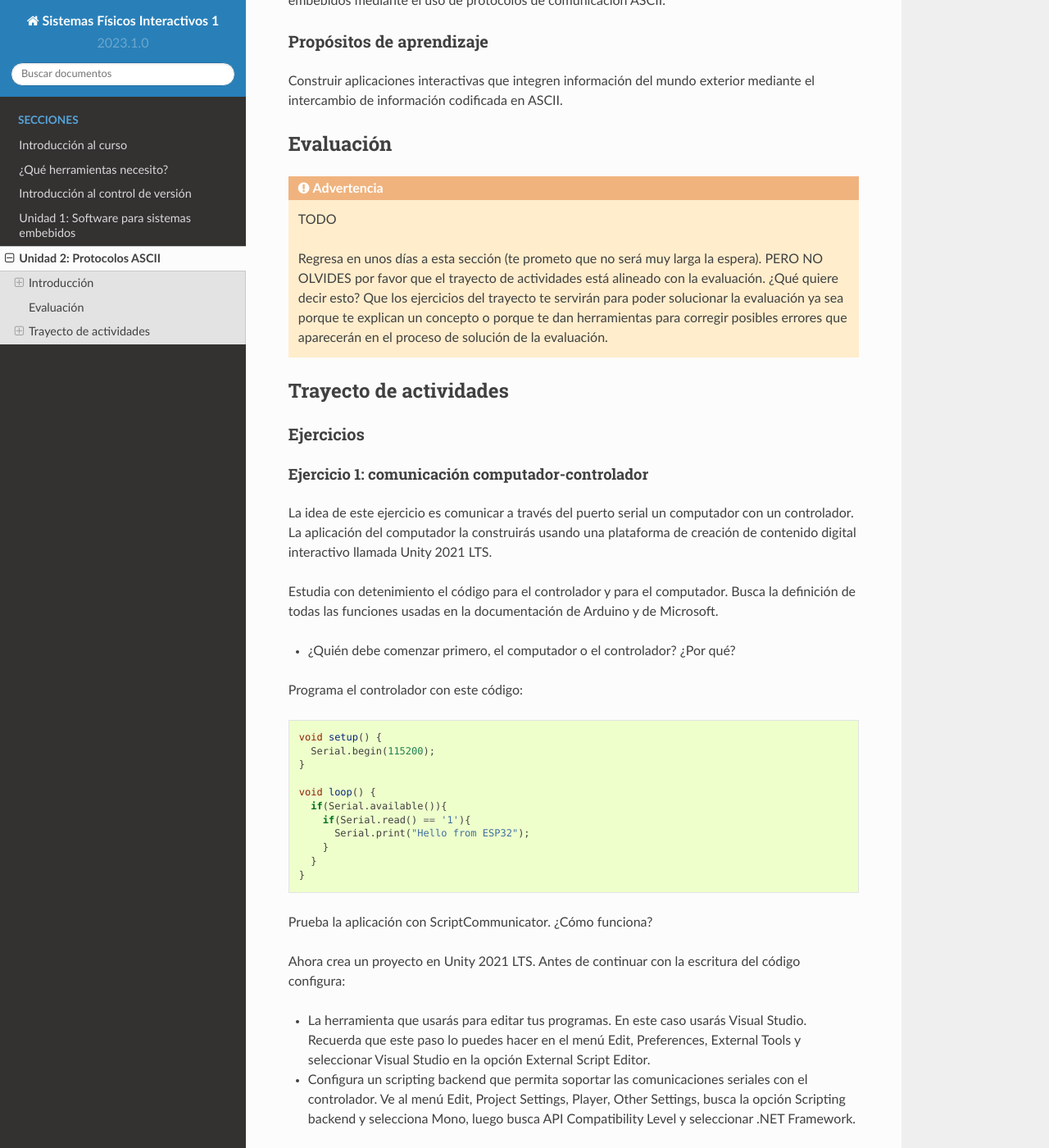
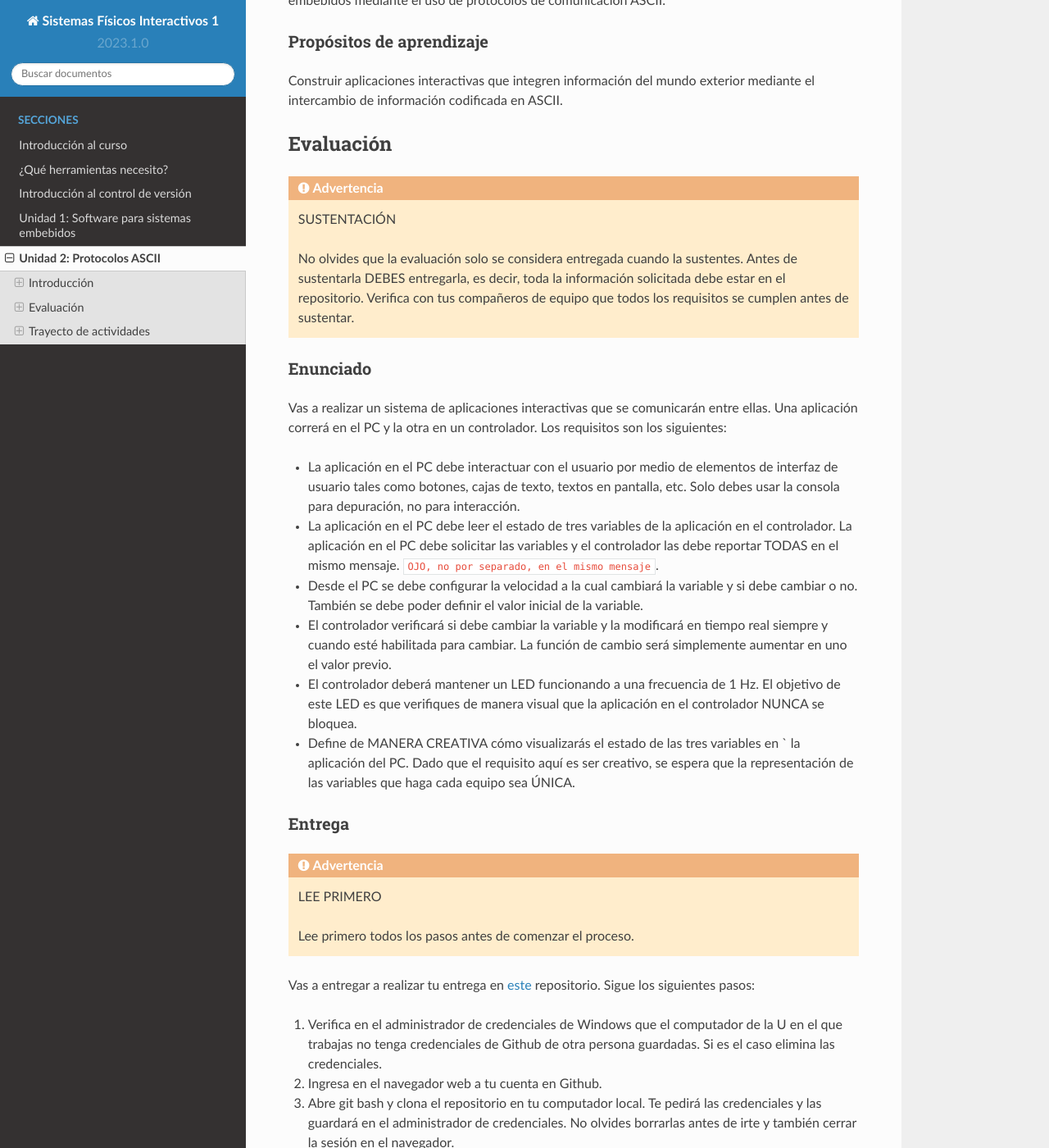
Before and after one commit to juanferfranco/SistemasFisicosInteractivos1, a Sphinx documentation site: the page built from docs/_unidad2/unidad2.rst, in a window 1280 px wide and 1400 px high, scrolled down 275 px. Shown: the whole window at 82% size. Built offline with Sphinx 7.4.7 and the Read the Docs theme 2.0.0, drawn with Linux system fonts in a browser that asks for light colours; some of the changed text lies outside the part shown.

Commit message:
Add the evaluation of Unit 2

```diff
--- a/docs/_unidad2/unidad2.rst
+++ b/docs/_unidad2/unidad2.rst
@@ -20,15 +20,70 @@ codificada en ASCII.
 Evaluación
 ---------------------------
 
-.. warning:: TODO
+.. warning:: SUSTENTACIÓN
 
-  Regresa en unos días a esta sección (te prometo que no será muy larga
-  la espera). PERO NO OLVIDES por favor que el trayecto de actividades
-  está alineado con la evaluación. ¿Qué quiere decir esto? Que los
-  ejercicios del trayecto te servirán para poder solucionar la evaluación
-  ya sea porque te explican un concepto o porque te dan herramientas
-  para corregir posibles errores que aparecerán en el proceso de solución
-  de la evaluación.
+  No olvides que la evaluación solo se considera entregada cuando la
+  sustentes. Antes de sustentarla DEBES entregarla, es decir, toda la información
+  solicitada debe estar en el repositorio. Verifica con tus compañeros de equipo
+  que todos los requisitos se cumplen antes de sustentar.
+
+Enunciado
+**********
+
+Vas a realizar un sistema de aplicaciones interactivas que se comunicarán entre ellas.
+Una aplicación correrá en el PC y la otra en un controlador.
+Los requisitos son los siguientes:
+
+* La aplicación en el PC debe interactuar con el usuario por medio de elementos
+  de interfaz de usuario tales como botones, cajas de texto, textos en pantalla, etc.
+  Solo debes usar la consola para depuración, no para interacción.
+* La aplicación en el PC debe leer el estado de tres variables de la aplicación en
+  el controlador. La aplicación en el PC debe solicitar las variables y el controlador
+  las debe reportar TODAS en el mismo mensaje. ``OJO, no por separado, en el mismo
+  mensaje``.
+* Desde el PC se debe configurar la velocidad a la cual cambiará la variable y si
+  debe cambiar o no. También se debe poder definir el valor inicial de la variable.
+* El controlador verificará si debe cambiar la variable y la modificará en tiempo
+  real siempre y cuando esté habilitada para cambiar. La función de cambio será
+  simplemente aumentar en uno el valor previo.
+* El controlador deberá mantener un LED funcionando a una frecuencia de 1 Hz. El
+  objetivo de este LED es que verifiques de manera visual que la aplicación en el
+  controlador NUNCA se bloquea.
+* Define de MANERA CREATIVA cómo visualizarás el estado de las tres variables en `
+  la aplicación del PC. Dado que el requisito aquí es ser creativo, se espera que
+  la representación de las variables que haga cada equipo sea ÚNICA.
+
+Entrega
+*********
+
+.. warning:: LEE PRIMERO
+
+  Lee primero todos los pasos antes de comenzar el proceso.
+
+Vas a entregar a realizar tu entrega en `este <https://classroom.github.com/a/UQpBQWIr>`__ repositorio.
+Sigue los siguientes pasos:
+
+#. Verifica en el administrador de credenciales de Windows que el computador de la U en el que trabajas no
+   tenga credenciales de Github de otra persona guardadas. Si es el caso elimina las credenciales.
+#. Ingresa en el navegador web a tu cuenta en Github.
+#. Abre git bash y clona el repositorio en tu computador local. Te pedirá las credenciales y las guardará en
+   el administrador de credenciales. No olvides borrarlas antes de irte y también cerrar la sesión en el navegador.
+#. Descarga el archivo .gitignore que está `aquí <https://github.com/github/gitignore/blob/main/Unity.gitignore>`__.
+#. Copia la carpeta de tu proyecto terminado en Unity en la carpeta con el repositorio.
+#. En el repositorio, abre la carpeta con el proyecto de Unity y copia el archivo .gitignore allí. Asegúrate
+   que el archivo esté en la misma carpeta donde puedes ver los directorios Library, Temp, Obj, Logs, UserSettings.
+#. Copia la carpeta con el proyecto de Arduino en el repositorio, pero verifica que lo hagas fuera de la carpeta
+   con el proyecto de Unity.
+#. Adiciona los archivos al repositorio.
+#. Realiza el commit.
+#. Realiza el push con la entrega.
+
+Ahora crea el archivo README.md en el repositorio y escribe allí para cada aplicación (Arduino y Unity):
+
+#. ¿Cuáles son los estados y por qué definiste esos estados?
+#. ¿Cuáles son los eventos y por qué definiste esos eventos?
+#. Incluye un enlace a un video de Youtube donde muestres la aplicación funcionando.
+   RECUERDA que es un enlace, NO el video.
 
 Trayecto de actividades
 ---------------------------
```
